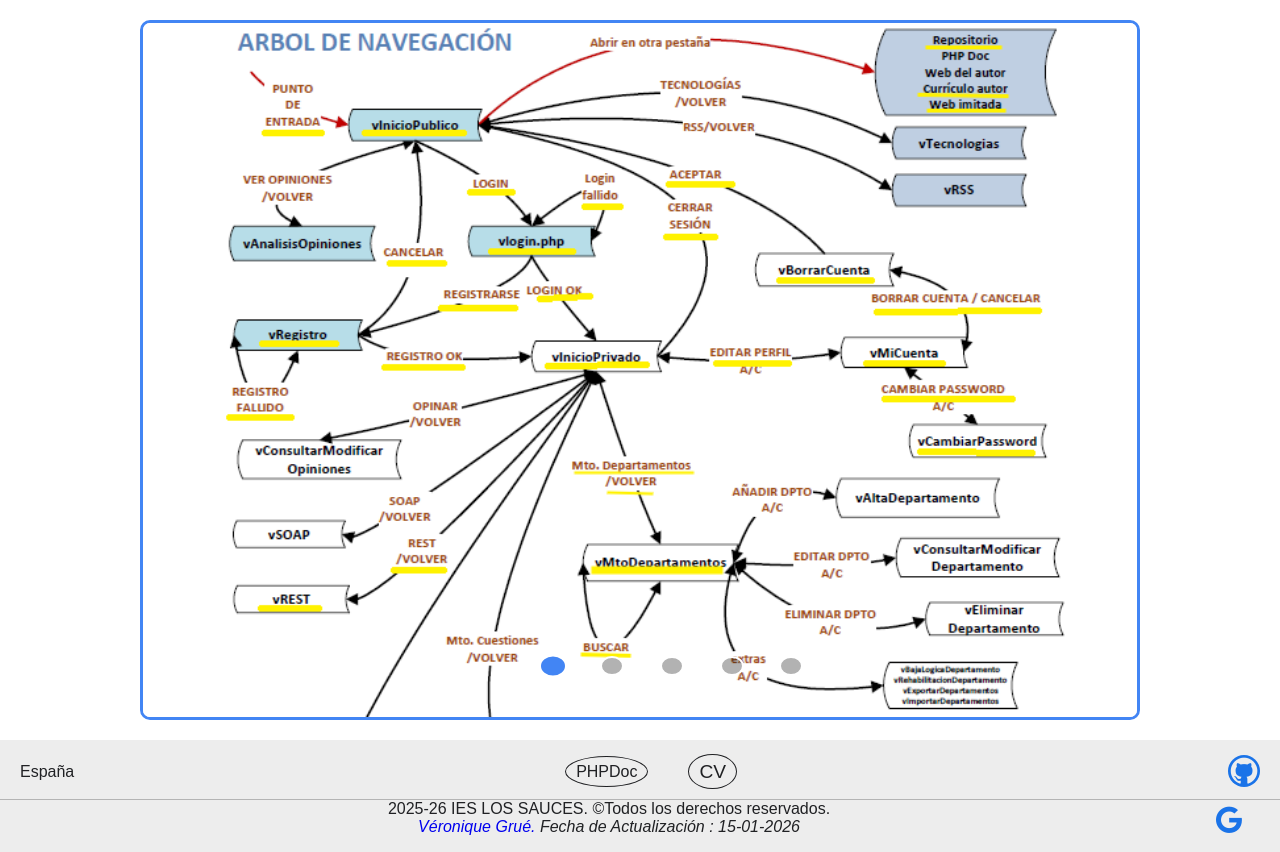
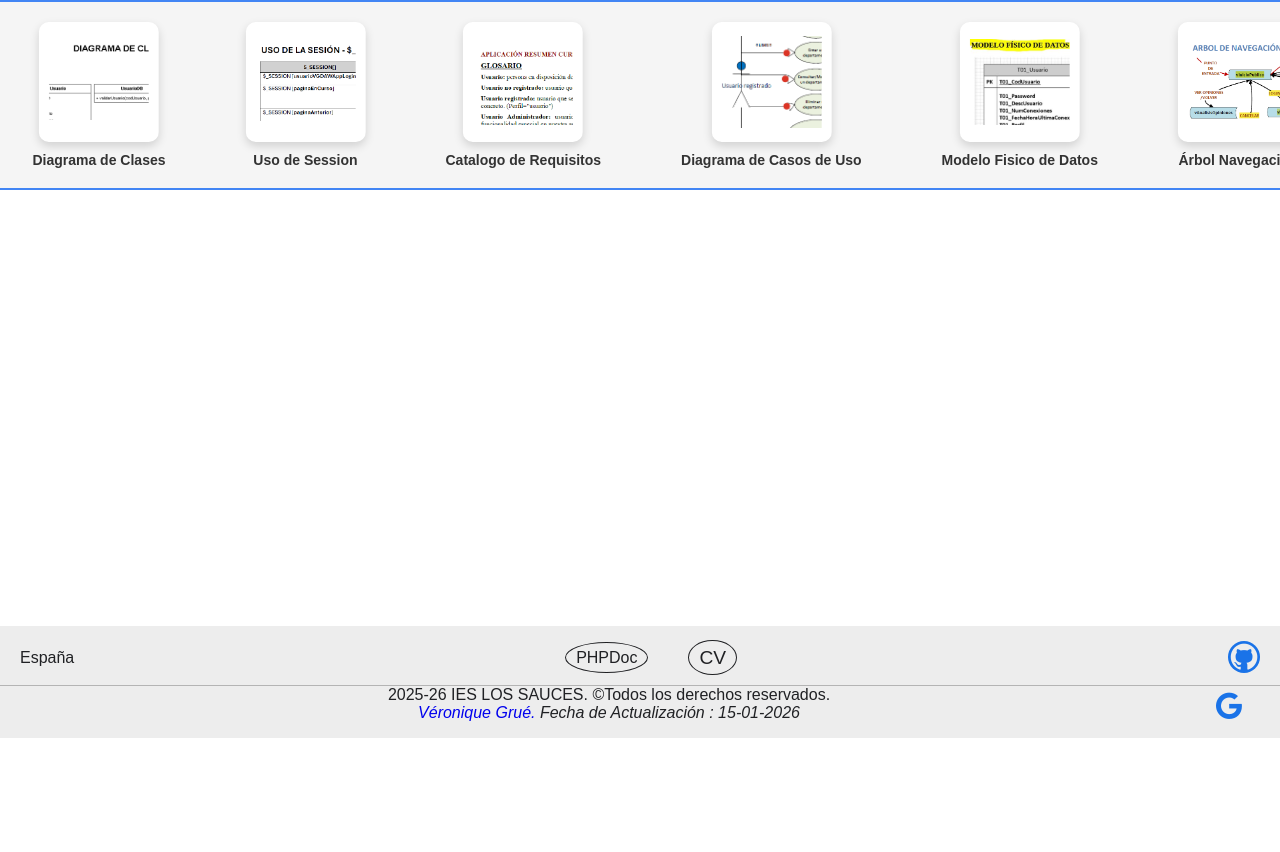
Before and after one commit to verogmayo/VGDWESAplicacionFinal, a PHP site: page / in a window 1280 px wide. Shown: the part 62-914 px from the top of the page. After the commit the page ends 800 px from the top, so only its background shows below. Run offline with PHP 8.4, Linux system fonts and the light colour scheme; the visitor is signed in with stand-in values (Sample User, id 1).

Commit message:
Feat : Añadido un carusel para la documentación, actualización de la documentación. Añadido del boton desabilitado en la api Nasa cuando no hay foto

```diff
--- a/view/vInicioPublico.php
+++ b/view/vInicioPublico.php
@@ -24,7 +24,80 @@
 </header>
 
 <main>
-    <section class="seccionCarrusel">
+    <section class="carruselInfinito">
+  <div class="listadoImagenes">
+
+    <!-- Primeros ficheros -->
+    <a href="webroot/doc/ArbolNavegacion.pdf" target="_blank" class="item">
+      <img src="webroot/images/mini_ArbolNavegacion.png" alt="Árbol Navegación">
+      <span>Árbol Navegación</span>
+    </a>
+
+    <a href="webroot/doc/RelacionFicherosAppFinal.pdf" target="_blank" class="item">
+      <img src="webroot/images/mini_RelacionFicheros.png" alt="Relación Ficheros">
+      <span>Relación Ficheros</span>
+    </a>
+
+    <a href="webroot/images/DiagramaClasesAppFinal2.png" target="_blank" class="item">
+      <img src="webroot/images/mini_DiagramaClases.png" alt="Diagrama Clases">
+      <span>Diagrama de Clases</span>
+    </a>
+
+    <a href="webroot/doc/UsoDeLaSessionAppFinal.pdf" target="_blank" class="item">
+      <img src="webroot/images/mini_Session.png" alt="Uso Session">
+      <span>Uso de Session</span>
+    </a>
+ <a href="webroot/doc/CatalogoDeRequisitos.pdf" target="_blank" class="item">
+      <img src="webroot/images/mini_CatalogoReq.png" alt="Catalogo Requisitos">
+      <span>Catalogo de Requisitos</span>
+    </a>
+
+    <a href="webroot/doc/DiagramaDeCasosDeUso.pdf" target="_blank" class="item">
+      <img src="webroot/images/mini_CasosUsos.png" alt="Casos Uso">
+      <span>Diagrama de Casos de Uso</span>
+    </a>
+<a href="webroot/doc/ModeloFisicoDeDatos.jpg" target="_blank" class="item">
+      <img src="webroot/images/mini_ModeloFisico.png" alt="Modelo Fisico">
+      <span>Modelo Fisico de Datos</span>
+    </a>
+    <!-- Ficheros Duplicados para efecto infinito -->
+     <a href="webroot/doc/ArbolNavegacion.pdf" target="_blank" class="item">
+      <img src="webroot/images/mini_ArbolNavegacion.png" alt="Árbol Navegación">
+      <span>Árbol Navegación</span>
+    </a>
+
+    <a href="webroot/doc/RelacionFicherosAppFinal.pdf" target="_blank" class="item">
+      <img src="webroot/images/mini_RelacionFicheros.png" alt="Relación Ficheros">
+      <span>Relación Ficheros</span>
+    </a>
+
+    <a href="webroot/images/DiagramaClasesAppFinal2.png" target="_blank" class="item">
+      <img src="webroot/images/mini_DiagramaClases.png" alt="Diagrama Clases">
+      <span>Diagrama de Clases</span>
+    </a>
+
+    <a href="webroot/doc/UsoDeLaSessionAppFinal.pdf" target="_blank" class="item">
+      <img src="webroot/images/mini_Session.png" alt="Uso Session">
+      <span>Uso de Session</span>
+    </a>
+ <a href="webroot/doc/CatalogoDeRequisitos.pdf" target="_blank" class="item">
+      <img src="webroot/images/mini_CatalogoReq.png" alt="Catalogo Requisitos">
+      <span>Catalogo de Requisitos</span>
+    </a>
+
+    <a href="webroot/doc/DiagramaDeCasosDeUso.pdf" target="_blank" class="item">
+      <img src="webroot/images/mini_CasosUsos.png" alt="Casos Uso">
+      <span>Diagrama de Casos de Uso</span>
+    </a>
+<a href="webroot/doc/ModeloFisicoDeDatos.jpg" target="_blank" class="item">
+      <img src="webroot/images/mini_ModeloFisico.png" alt="Modelo Fisico">
+      <span>Modelo Fisico de Datos</span>
+    </a>
+
+  </div>
+</section>
+
+    <!-- <section class="seccionCarrusel">
     <div class="carrusel-contenedor">
         <input type="radio" name="rd" id="rd1" checked>
         <input type="radio" name="rd" id="rd2">
@@ -55,5 +128,5 @@
 </div>
 
     </div>
-</section>
+</section> -->
 </main>
--- a/webroot/css/styles.css
+++ b/webroot/css/styles.css
@@ -1590,3 +1590,64 @@
     font-size: 40px;
 
 }
+
+/*
+Carrpusel Infinito
+=====================================================*/
+.carruselInfinito {
+  width: 100%;
+  overflow: hidden;
+  background: #f5f5f5;
+  padding: 20px 0;
+  border-top: 2px solid var(--colorAzul2);
+  border-bottom: 2px solid var(--colorAzul2);
+}
+
+.listadoImagenes {
+  display: flex;
+  width: max-content;
+  animation: scroll 25s linear infinite;
+}
+
+/* Pausar al pasar el ratón */
+.carruselInfinito:hover .listadoImagenes {
+  animation-play-state: paused;
+}
+
+.item {
+  display: flex;
+  flex-direction: column;
+  align-items: center;
+  margin: 0 40px;
+  text-decoration: none;
+  color: #333;
+  transition: transform 0.3s;
+}
+
+.item img {
+  width: 120px;
+  height: 120px;
+  object-fit: contain;
+  background: white;
+  padding: 10px;
+  border-radius: 10px;
+  box-shadow: 0 4px 10px rgba(0,0,0,0.15);
+}
+
+.item span {
+  margin-top: 10px;
+  font-size: 14px;
+  font-weight: bold;
+  text-align: center;
+}
+
+/* Efecto hover */
+.item:hover {
+  transform: scale(1.1);
+}
+
+/* Animación infinita */
+@keyframes scroll {
+  from { transform: translateX(0); }
+  to { transform: translateX(-50%); }
+}
```
Also changed, not shown: view/vRest.php (+7 -2 lines), webroot/images/DiagramaClasesAppFinal3.png (added), webroot/images/DiagramaClasesAppFinal3.svg (added), webroot/images/ModeloFisicoDeDatos.JPG (added), webroot/images/mini_ArbolNavegacion.png (added), webroot/images/mini_CasosUsos.png (added), webroot/images/mini_CatalogoReq.png (added), webroot/images/mini_DiagramaClases.png (added), webroot/images/mini_ModeloFisico.png (added), webroot/images/mini_RelacionFicheros.png (added), webroot/images/mini_Session.png (added), 8 other files.
